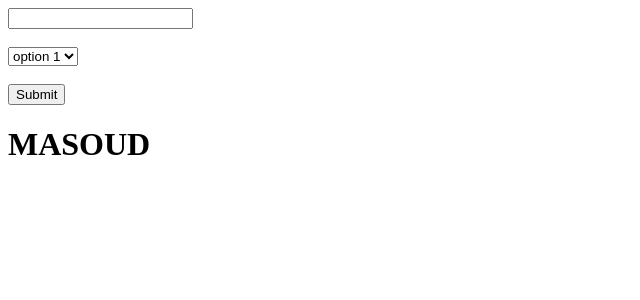
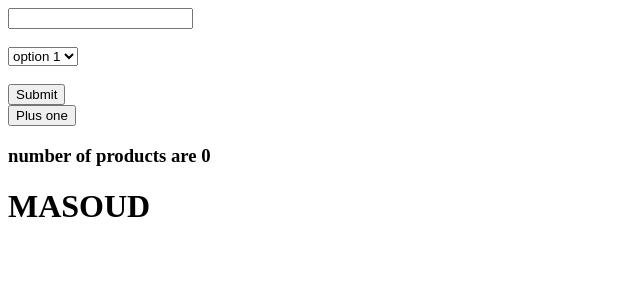
Before and after one commit to masoudhra/ReactPractice, a React (Create React App) app: page / in a window 1280 px wide. Shown: the top 300 px of the page, without its empty margins (0-640 px from the left). Built offline with nearby package versions, Linux system fonts and the light colour scheme.

Commit message:
add new component plus one

```diff
--- a/src/App.js
+++ b/src/App.js
@@ -1,5 +1,6 @@
 import React, { Component } from 'react';
 import Child from './Child';
+import Child2 from './Child2';
 
 import ClassEvent from './ClassEvent';
 // import FunctionEvent from './FunctionEvent';
@@ -10,6 +11,7 @@ class App extends Component {
           <ClassEvent />
           {/* <FunctionEvent /> */}
           <Child />
+          <Child2 />
       </div>
     );
   }
--- /dev/null
+++ b/src/Child2.js
@@ -0,0 +1,27 @@
+import React, { Component } from 'react';
+
+class Child2 extends Component {
+    constructor(){
+        super()
+        this.state = {
+            number: 0
+        }
+    }
+    clickHandler = () => {
+        this.setState(prevState => ({
+            number: this.state.number +1,
+        }))
+    }
+
+
+    render() {
+        return (
+            <div>
+                <button onClick={this.clickHandler}>Plus one</button>
+                <h3>number of products are {this.state.number}</h3>
+            </div>
+        );
+    }
+}
+
+export default Child2;
```
